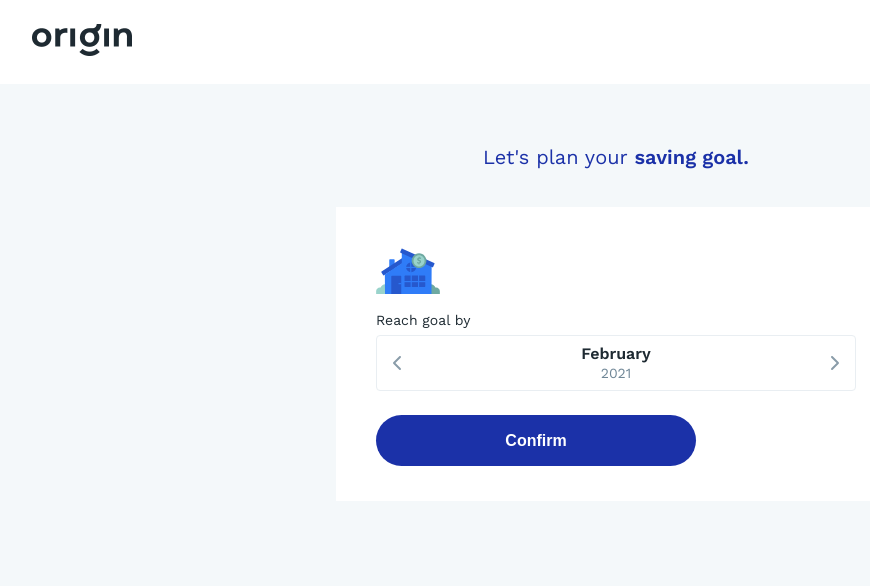
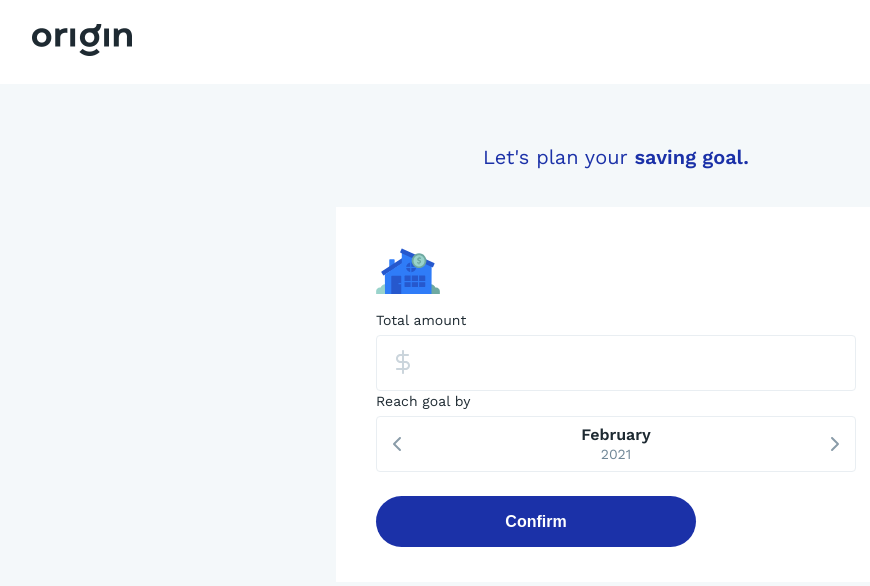
Before and after one commit to eduardogerentklein/saving-goal, a Next.js app: page / in a window 1280 px wide. Shown: the top 586 px of the page, without its empty margins (24-894 px from the left). Built offline with nearby package versions, Linux system fonts and the light colour scheme.

Commit message:
Feat: Add currency component.

```diff
--- /dev/null
+++ b/src/components/input/Currency.tsx
@@ -0,0 +1,89 @@
+import styled from 'styled-components'
+import Image from 'next/image'
+
+import { Box } from '../box'
+import { Label } from '../typography'
+
+interface CurrencyProps {
+  onChange?: (value: any) => void
+  disabled?: boolean
+  type?: string
+  label?: string
+  name?: string
+}
+
+const CurrencyStyled = styled.input`
+  outline: none;
+  font-family: Rubik, sans-serif;
+  font-size: var(--font-size-6);
+  font-weight: var(--font-weight-2);
+  line-height: 28.8px;
+  color: var(--gray-color-75);
+
+  border-width: 1px;
+  border-style: solid;
+  border-color: var(--white-color-75);
+  border-radius: var(--border-radius-1);
+
+  margin-top: var(--spacing-1);
+  padding-top: var(--spacing-2);
+  padding-bottom: var(--spacing-2);
+  padding-right: var(--spacing-2);
+  padding-left: var(--spacing-9);
+
+  width: 100%;
+  height: 56px;
+
+  &:focus {
+    box-shadow: 0 0 0 3px rgba(77, 100, 117, 0.25);
+  }
+
+  @media (max-width: 640px) {
+    font-size: var(--font-size-5);
+    line-height: var(--line-height-4);
+  }
+`
+
+const ImageContainer = styled(Box)`
+  position: absolute;
+  top: 40px !important;
+  left: 15px !important;
+`
+
+const Container = styled(Box)`
+  position: relative;
+`
+
+export const Currency = ({
+  onChange,
+  disabled,
+  type,
+  name,
+  label
+}: CurrencyProps) => (
+  <Container>
+    <ImageContainer>
+      <Image
+        src='/icons/dollar-sign.svg'
+        alt='Dollar sign'
+        width={24}
+        height={24}
+      />
+    </ImageContainer>
+    <Label htmlFor={name}>{label}</Label>
+    <CurrencyStyled
+      id={name}
+      name={name}
+      type={type}
+      disabled={disabled}
+      onChange={onChange}
+    ></CurrencyStyled>
+  </Container>
+)
+
+Currency.defaultProps = {
+  type: 'number',
+  disabled: false,
+  label: 'Total amount',
+  name: 'amount'
+}
--- a/src/components/input/index.tsx
+++ b/src/components/input/index.tsx
@@ -1 +1,2 @@
 export * from './MonthPicker'
+export * from './Currency'
--- a/src/pages/index.tsx
+++ b/src/pages/index.tsx
@@ -5,7 +5,7 @@ import Image from 'next/image'
 
 import { Box } from '../components/box'
 import { Button } from '../components/button'
-import { MonthPicker } from '../components/input'
+import { Currency, MonthPicker } from '../components/input'
 import { Span, H1 } from '../components/typography'
 
 const Main = styled.main`
@@ -53,6 +53,7 @@ const Index: NextPage = () => (
     </StyledH1>
     <StyledBox>
       <Image src='/icons/house.svg' alt='House icon' width={64} height={64} />
+      <Currency></Currency>
       <MonthPicker></MonthPicker>
       <Button>Confirm</Button>
     </StyledBox>
```
Also changed, not shown: public/icons/dollar-sign.svg (added).
